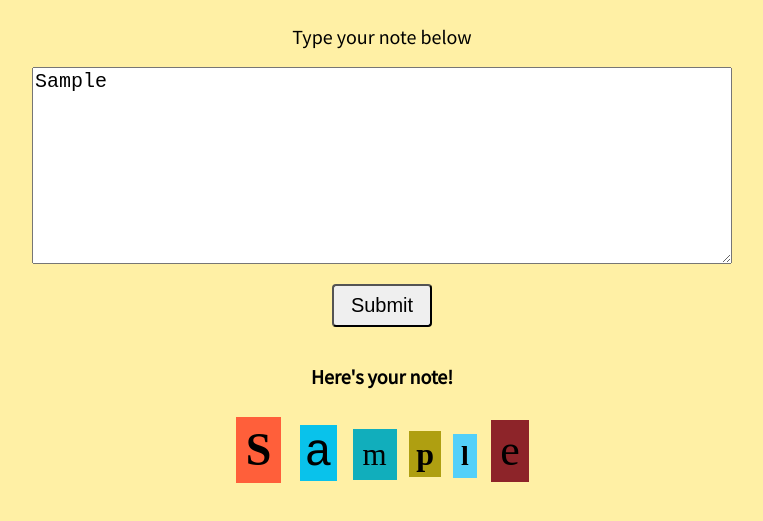
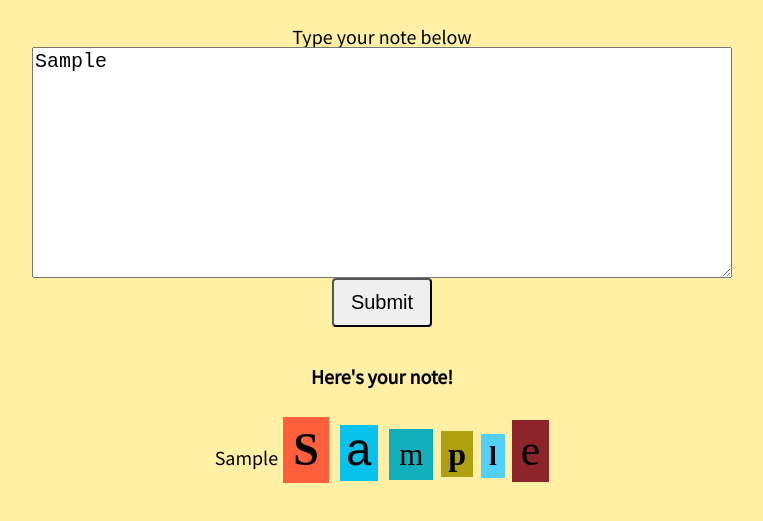
Before and after one commit to AshDavies247/ransom-note, a plain HTML site: page index.html in a window 1280 px wide. Both pictures are taken after typing "Sample" into the empty fields and a click on the button "Submit". Shown: the part 151-672 px from the top of the page, without its empty margins (258-1021 px from the left). Drawn offline with Linux system fonts and the light colour scheme.

Commit message:
revert to 732ecf61ca29509bf64084f6ed1566ee357d1db1

```diff
--- a/js/main.js
+++ b/js/main.js
@@ -3,45 +3,57 @@ var fonts = ['Abadi MT Condensed Light', 'Albertus Extra Bold', 'Albertus Medium
 var inputForm = document.querySelector("[data-input='ransom-note']");
 var inputButton = document.querySelector("[data-input='submit']");
 var outputArea = document.querySelector("[data-output='wrapper']");
-var outputItems = document.getElementsByClassName("output__letter");
+var outputItems = outputArea.childNodes;
+var outputWords = document.querySelectorAll('[data-output="word"]');
 
 inputButton.addEventListener("click", () => {
     if (outputItems.length > 0 && inputForm.value != 0) {
-        deleteOldNote();
+        deleteNote();
     }
-    createNewNote();
+    createNewWord();
     // inputForm.value = '';
 });
 
-deleteOldNote = () => {
+deleteNote = () => {
     var outputItemsArray = [].slice.call(outputItems);
     outputItemsArray.forEach((e) => {
         e.parentNode.removeChild(e);
     });
 }
 
-createNewNote = () => {
-    var inputArray = inputForm.value.split('');
+createNewWord = () => {
+    var inputArray = inputForm.value.split(' ');
+    inputArray.forEach((e) => {
+        // Output words into divs
+        var word = document.createElement('p');
+        word.innerHTML = e;
+        outputArea.appendChild(word);
+        word.setAttribute('data-output', 'word');
+        word.setAttribute('class', 'output__word');
+        window.word = word;
+        createNoteLetters();
+    })
+}
 
-    inputArray.forEach((e) => {
-        // outputting the letters of the input as separate elements
+createNoteLetters = () => {
+    var letters = word.innerHTML.split('');
+    letters.forEach((e) => {
         var p = document.createElement('p');
         p.innerHTML = e;
         outputArea.appendChild(p);
         p.setAttribute('data-output', 'letter');
         p.setAttribute('class', 'output__letter');
         window.p = p;
-
-        if (e != ' ') {
-            setNoteStyles();
-        } else {
-            addSpace();
-        }
+        setNoteStyles();
     })
+    deleteWords();
 }
 
-addSpace = () => {
-    p.style.marginRight = '20px';
+deleteWords = () => {
+    var wordArray = [].slice.call(outputWords);
+    wordArray.forEach((e) => {
+        e.parentNode.removeChild(e);
+    });
 }
 
 setNoteStyles = () => {
--- a/scss/main.scss
+++ b/scss/main.scss
@@ -28,10 +28,6 @@
     margin-bottom: em(40);
     height: em(300);
 
-    &__form {
-        margin: em(20) 0;
-    }
-
     &__button {
         width: em(100);
         height: em(50);
@@ -42,8 +38,21 @@
 
 .output {
 
+    &__word {
+        display: inline-block;
+        margin-right: em(5);
+
+        &:last-child {
+            margin-right: 0;
+        }
+    }
+
     &__letter {
         display: inline-block;
-        margin: 0 em(4);
+        margin-right: em(5);
+
+        &:last-child {
+            margin-right: 0;
+        }
     }
 }
```
Also changed, not shown: css/main.css, 1 other file.
